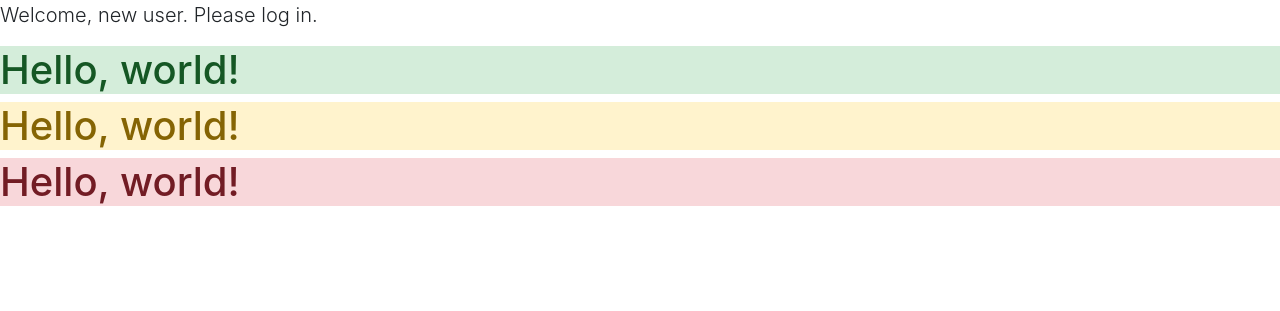
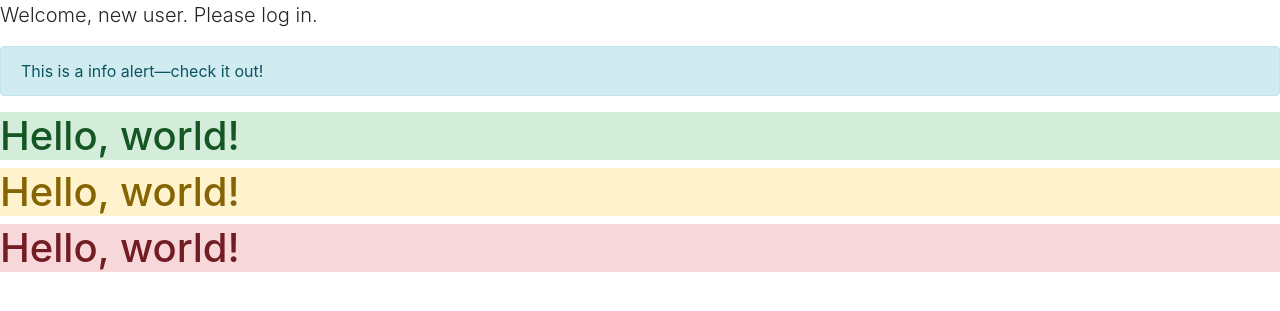
Before and after one commit to apbog/dione, a Django app: page / in a window 1280 px wide. Shown: the top 311 px of the page. Run offline with Django 3.2, Linux system fonts and the light colour scheme; some libraries are stand-ins or nearby versions.

Commit message:
test alert

```diff
--- a/landing/templates/landing/home.html
+++ b/landing/templates/landing/home.html
@@ -17,6 +17,11 @@
     {% else %}
         <p class="lead">Welcome, new user. Please log in.</p>
     {% endif %}
+
+    <div class="alert alert-info" role="alert">
+        This is a info alert—check it out!
+    </div>
+
     <h1 class="alert-success">Hello, world!</h1>
     <h1 class="alert-warning">Hello, world!</h1>
     <h1 class="alert-danger">Hello, world!</h1>
```
